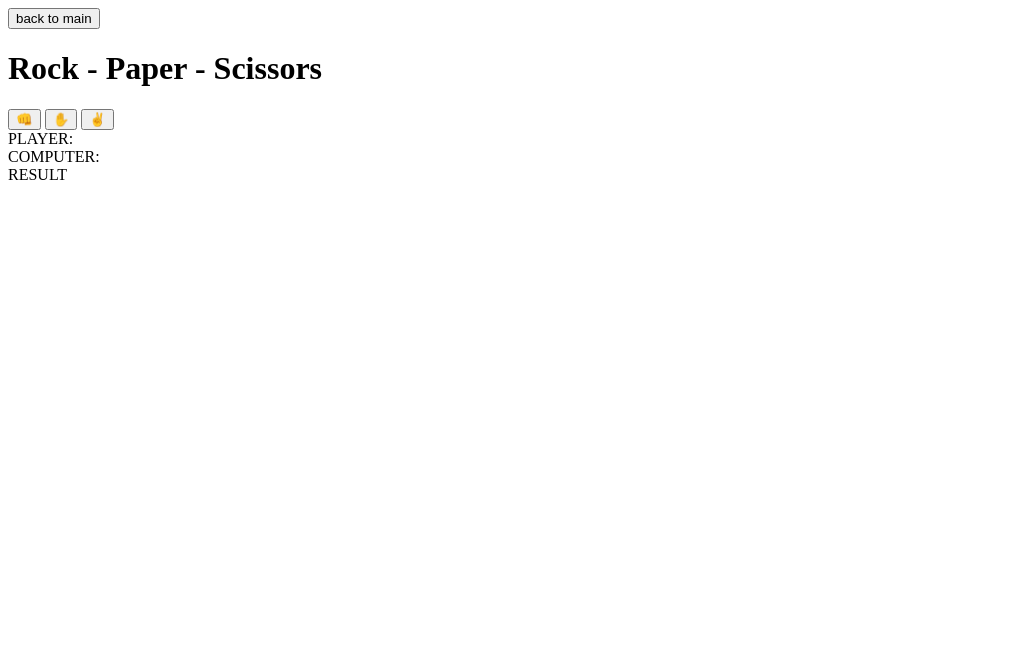
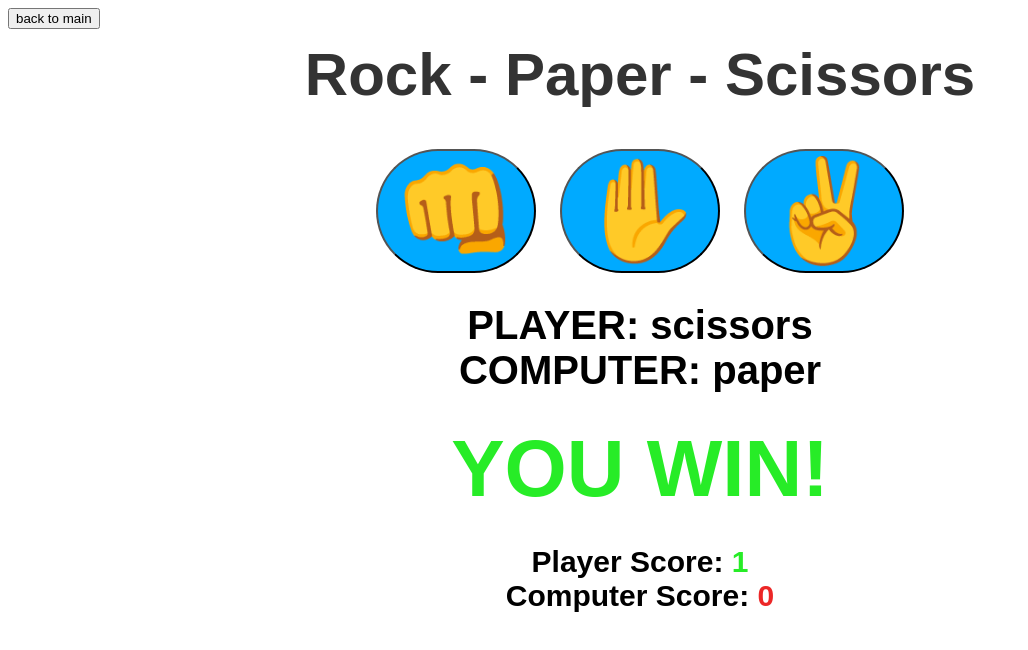
Before and after one commit to kdefreitas1/Website-Practice-Projects, a plain HTML site: page rock-paper-scissors.html in a window 1280 px wide. Both pictures are taken after a click on the button "✌️". Shown: the whole page, without its empty margins (0-1028 px from the left). Drawn offline with Linux system fonts and the light colour scheme.

Commit message:
Finished rock paper scissors; added image slider; started fetch pokemon; changed some CSS values
Started project with fetch api data with pokemon api. Changed main button position in calculator, clock, and stopwatch projects.

```diff
--- a/calculator/calculator.css
+++ b/calculator/calculator.css
@@ -66,6 +66,6 @@ body{
 
 #main{
     position: absolute;
-    top: 10px;
-    left: 10px;
+    top: 8px;
+    left: 8px;
 }
--- a/clock/clock.css
+++ b/clock/clock.css
@@ -26,7 +26,7 @@ body{
 }
 
 #main{
-    left: 10px;
-    top: 10px;
     position: absolute;
+    left: 8px;
+    top: 8px;
 }
--- /dev/null
+++ b/image-slider/image-slider.css
@@ -0,0 +1,42 @@
+.slider{
+    position: relative;
+    width: 100%;
+    margin: auto;
+    overflow: hidden;
+}
+
+.slider img{
+    width: 100%;
+    display: none;
+}
+
+img.displaySlide{
+    display: block;
+    animation-name: fade;
+    animation-duration: 1.5s;
+}
+
+.slider button{
+    position: absolute;
+    top: 50%;
+    transform: translateY(-50%);
+    font-size: 30px;
+    padding: 10px 15px;
+    background-color: hsla(0, 0%, 0%, 0.5);
+    color: white;
+    border: none;
+    cursor: pointer;
+}
+
+.prev{
+    left: 0;
+}
+
+.next{
+    right: 0;
+}
+
+@keyframes fade{
+    from {opacity: .5}
+    to {opacity: 1}
+}
--- a/rock-paper-scissors.html
+++ b/rock-paper-scissors.html
@@ -13,7 +13,7 @@
 
     <h1>Rock - Paper - Scissors</h1>
 
-    <div id="choices">
+    <div class="choices">
     <button onclick="playGame('rock')">👊</button>
     <button onclick="playGame('paper')">✋</button>
     <button onclick="playGame('scissors')">✌️</button>
@@ -21,7 +21,15 @@
 
     <div id="playerDisplay">PLAYER: </div>
     <div id="computerDisplay">COMPUTER: </div>
-    <div id="resultDisplay">RESULT</div>
+    <div id="resultDisplay"></div>
+
+    <div class="scoreDisplay">Player Score:
+        <span id="playerScoreDisplay">0</span>
+    </div>
+
+    <div class="scoreDisplay">Computer Score:
+        <span id="computerScoreDisplay">0</span>
+    </div>
 
 
     <script src="/rock-paper-scissors/rock-paper-scissors.js"></script>
--- a/rock-paper-scissors/rock-paper-scissors.css
+++ b/rock-paper-scissors/rock-paper-scissors.css
@@ -0,0 +1,59 @@
+body{
+    font-family: Arial, sans-serif;
+    font-weight: bold;
+    margin: 0;
+    display: flex;
+    flex-direction: column;
+    align-items: center;
+}
+
+h1{
+    font-size: 60px;
+    color: hsl(0, 0%, 20%);
+}
+
+.choices{
+    margin-bottom: 30px;
+
+}
+
+.choices button{
+    font-size: 100px;
+    min-width: 160px;
+    margin: 0 10px;
+    border-radius: 250px;
+    background-color: hsl(200, 100%, 50%);
+    cursor: pointer;
+    transition: background-color 0.5s ease;
+}
+
+.choices button:hover{
+    background-color: hsl(200, 100%, 70%);
+}
+
+#playerDisplay, #computerDisplay{
+    font-size: 40px;
+}
+
+#resultDisplay{
+    font-size: 80px;
+    margin: 30px 0;
+}
+
+.scoreDisplay{
+    font-size: 30px;
+}
+
+.greenText, #playerScoreDisplay{
+    color: hsl(120, 84%, 54%);
+}
+
+.redText, #computerScoreDisplay{
+    color: hsl(0, 84%, 54%);
+}
+
+#main{
+    position: absolute;
+    left: 8px;
+    top: 8px;
+}
--- a/rock-paper-scissors/rock-paper-scissors.js
+++ b/rock-paper-scissors/rock-paper-scissors.js
@@ -0,0 +1,51 @@
+const choices = ["rock", "paper", "scissors"];
+const playerDisplay = document.getElementById("playerDisplay");
+const computerDisplay = document.getElementById("computerDisplay");
+const resultDisplay = document.getElementById("resultDisplay");
+const playerScoreDisplay = document.getElementById("playerScoreDisplay");
+const computerScoreDisplay = document.getElementById("computerScoreDisplay");
+let playerScore = 0;
+let computerScore = 0;
+
+function playGame(playerChoice){
+    const computerChoice = choices[Math.floor(Math.random() * 3)];
+    let result = "";
+
+    if(playerChoice == computerChoice){
+        result = "IT'S A TIE!";
+    }
+    else{
+        switch(playerChoice){
+            case "rock":
+                result = (computerChoice == "scissors") ? "YOU WIN!" : "YOU LOSE!";
+                break;
+            case "paper":
+                result = (computerChoice == "rock") ? "YOU WIN!" : "YOU LOSE!";
+                break;
+            case "scissors":
+                result = (computerChoice == "paper") ? "YOU WIN!" : "YOU LOSE!";
+                break;
+        }
+    }
+
+    playerDisplay.textContent = `PLAYER: ${playerChoice}`;
+    computerDisplay.textContent = `COMPUTER: ${computerChoice}`;
+    resultDisplay.textContent = result;
+
+    resultDisplay.classList.remove("greenText", "redText");
+
+    switch(result){
+        case "YOU WIN!":
+            resultDisplay.classList.add("greenText");
+            playerScore++;
+            playerScoreDisplay.textContent = playerScore;
+            break;
+        case "IT'S A TIE!":
+            break;
+        case "YOU LOSE!":
+            resultDisplay.classList.add("redText");
+            computerScore++;
+            computerScoreDisplay.textContent = computerScore;
+            break;
+    }
+}
--- a/stopwatch/stopwatch.css
+++ b/stopwatch/stopwatch.css
@@ -69,5 +69,6 @@ body{
 
 #main{
     position: absolute;
-    left: 10px;
+    left: 8px;
+    top: 8px;
 }
```
Also changed, not shown: fetch-pokemon.html (added, +18 -0 lines), fetch-pokemon/fetch-pokemon.js (added, +17 -0 lines), image-slider.html (added, +26 -0 lines), image-slider/image-slider.js (added, +37 -0 lines), index.html (+6 -0 lines), fetch-pokemon/fetch-pokemon.css (added), image-slider/media/img1.jpg (added), image-slider/media/img2.jpg (added), image-slider/media/img3.jpg (added).
